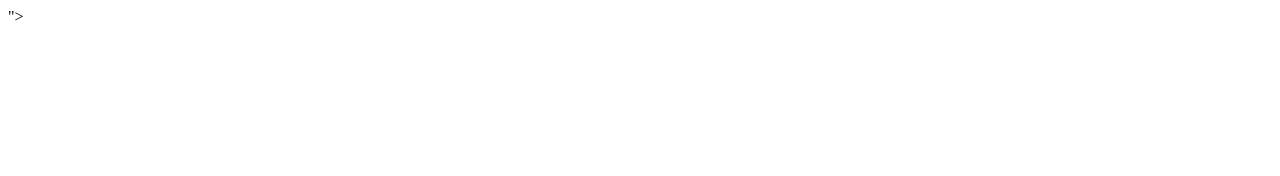
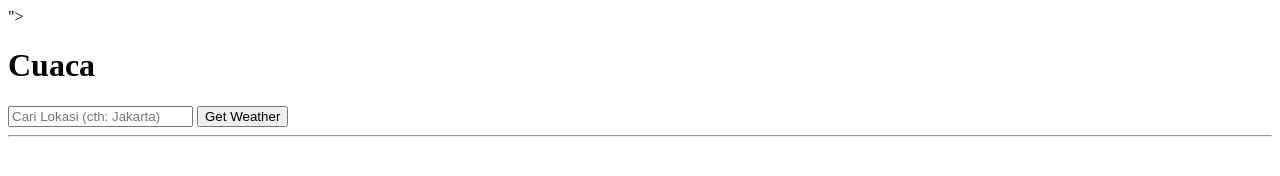
Before and after one commit to naxsyambis/163_WeatherApi, a plain HTML site: page index.html in a window 1280 px wide. Drawn offline with nearby package versions, Linux system fonts and the light colour scheme.

Commit message:
membuat container yang akan berisi informasi yang ditampilkan

```diff
--- a/index.html
+++ b/index.html
@@ -55,33 +55,20 @@
 
         });
     </script>
-    <!-- Cuaca : <p id="lokasi"></p>
-    <hr>
-    <div id="tampilan"></div>
 
-    <script>
-        const urlapi = "http://api.weatherapi.com/v1/current.json?key=e16211146e6643788dd65546250710&q=yogyakarta&aqi=no";
-        const urlapi2 = "http://api.weatherapi.com/v1/current.json?key=e16211146e6643788dd65546250710&q=Jakarta&aqi=no";
+    <div class="container">
+        <h1>Cuaca</h1>
 
-        $.ajax({
-            url : urlapi,
-            method : "GET",
-            success : function(data){
-                console.log(data);
-                const v = document.getElementById("tampilan");
-                const l = document.getElementById("lokasi");
-                let suhu = data.current.temp_c;
-                let lokasi = data.location.name;
-                v.innerHTML = suhu;
-                l.innerHTML = lokasi;
-            },
-            fail : function(error){
-                console.log(error);
-            },
-        }) -->
+        <div class="search-box">
+            <input type="text" id="locationInput" placeholder="Cari Lokasi (cth: Jakarta)">
+            <button id="getWeatherBtn">Get Weather</button>
+        </div>
+
+        <hr>
 
 
-    </script>
+    </div>
+
 
 </body>
 </html>
```
